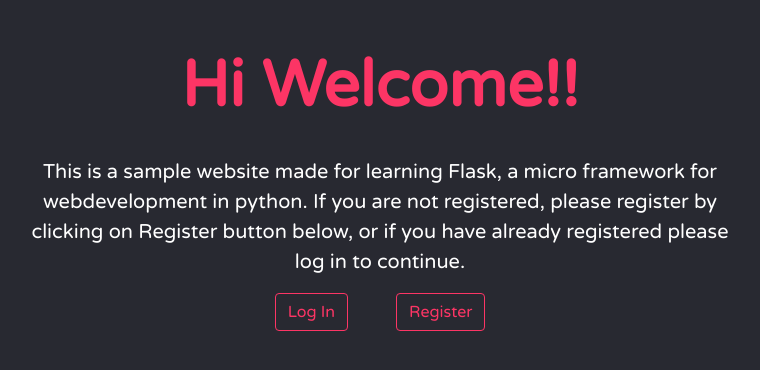
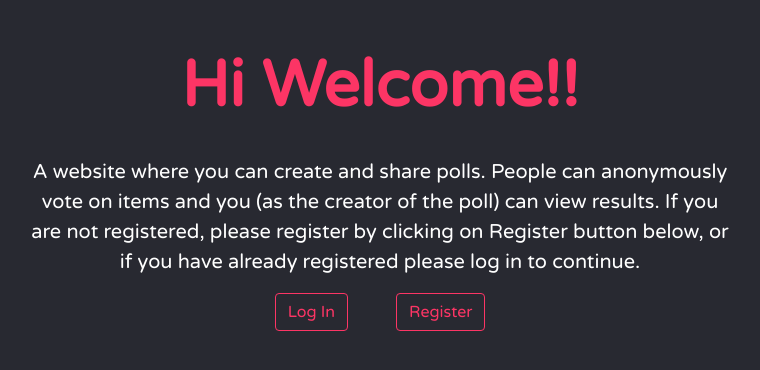
Before and after one commit to Faiz-Mohd/Anonymous-voting-system, a Flask app: page / in a window 1280 px wide. Shown: the top 370 px of the page, without its empty margins (260-1020 px from the left). Run offline with Flask 2, Linux system fonts and the light colour scheme; parts of the project's set-up code (start-up, migrations or seed data) failed here and were passed over; some libraries are stand-ins or nearby versions.

Commit message:
dependencies added

```diff
--- a/templates/index.html
+++ b/templates/index.html
@@ -4,9 +4,8 @@
   <br />
   <div class="row-flex">
     <div class="col-8">
-      <p>
-        This is a sample website made for learning Flask, a micro framework for
-        webdevelopment in python. If you are not registered, please register by
+      <p>A website where you can create and share polls. People can anonymously vote on
+        items and you (as the creator of the poll) can view results. If you are not registered, please register by
         clicking on Register button below, or if you have already registered
         please log in to continue.
       </p>
--- a/templates/polls.html
+++ b/templates/polls.html
@@ -13,7 +13,6 @@
           <p>{{question}}</p>
           <div class="p-icons">
               <a href="/dashboard/polls/{{poll_id}}"><span class="green"><img src="https://img.icons8.com/ios-glyphs/30/ffffff/expand--v1.png"/></span></a>
-              <span class="red"><img src="https://img.icons8.com/material-sharp/24/ffffff/delete-forever.png"/></span>
           </div>
         </div>
             <hr>
```
Also changed, not shown: requirements.txt (added, +32 -0 lines).
